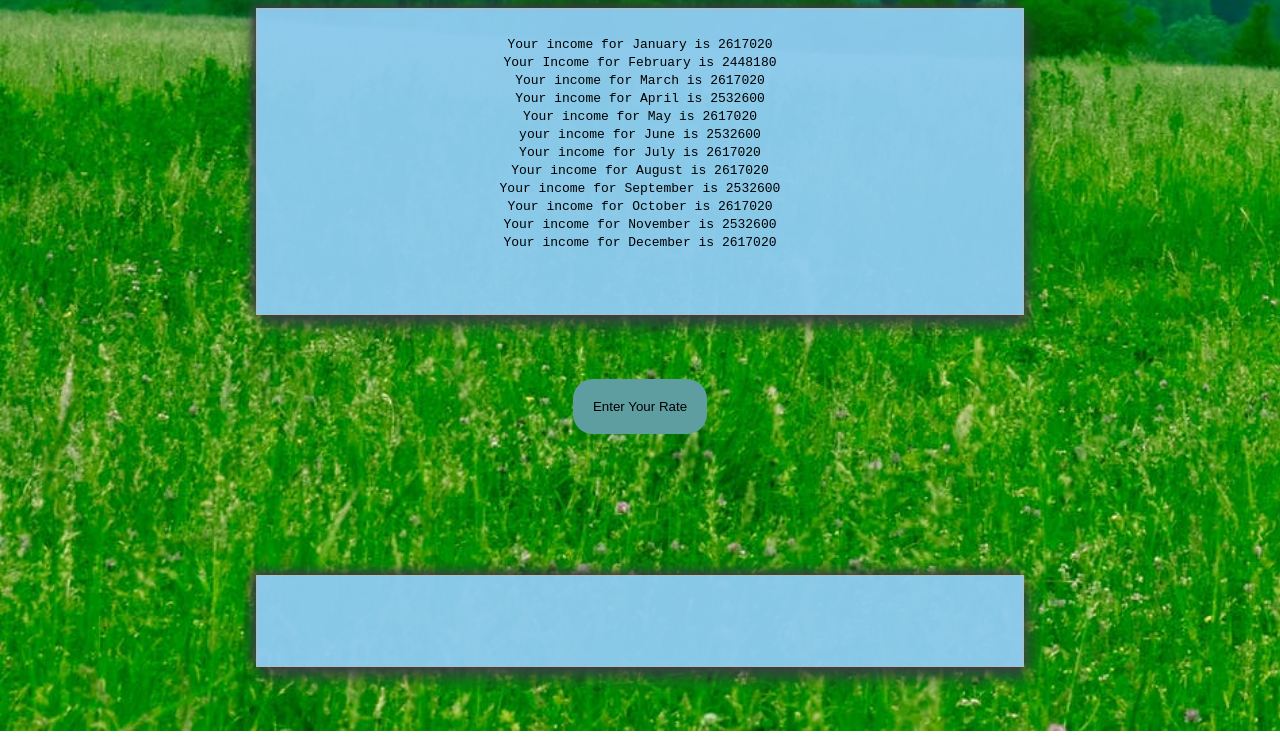
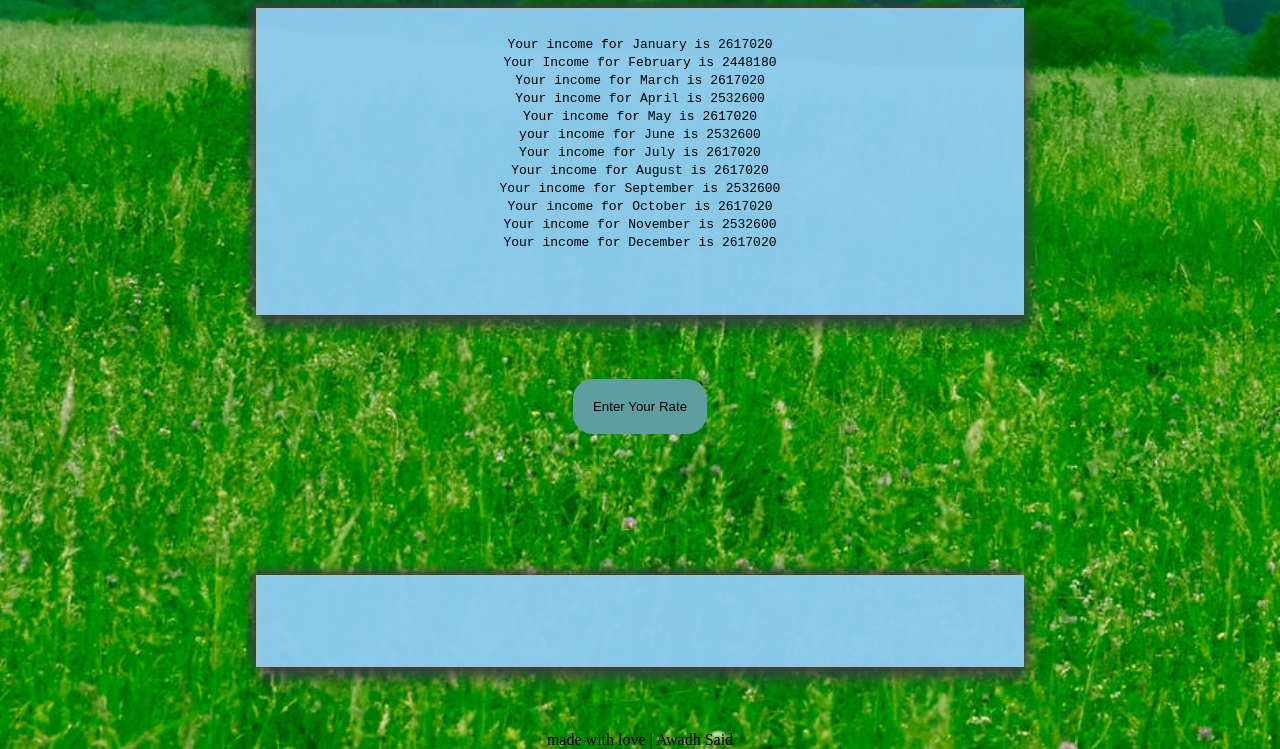
Before and after one commit to Awadh-Awadh/dairy_business, a plain HTML site: page index.html in a window 1280 px wide. Shown: the part 954-1703 px from the top of the page. Drawn offline with Linux system fonts and the light colour scheme.

Commit message:
add footer

```diff
--- a/index.html
+++ b/index.html
@@ -43,7 +43,7 @@
     </section>
     <section>
       <div class="button">
-        <button id="btn" onclick= userPrompt()>Enter Your Rate</button>
+        <button id="btn" onclick = userPrompt()>Enter Your Rate</button>
 
       </div>
     </section>
@@ -58,6 +58,9 @@
       </div>
     </section>
   </main>
+  <footer>
+    made with love | Awadh Said
+  </footer>
   <script src="index.js">
   </script>
 </body>
--- a/style.css
+++ b/style.css
@@ -50,3 +50,7 @@ h3{
 #btn:hover{
   background-color: antiquewhite;
 }
+footer{
+  text-align: center;
+  color: black;
+}
```
